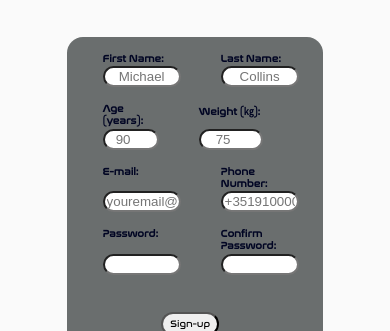
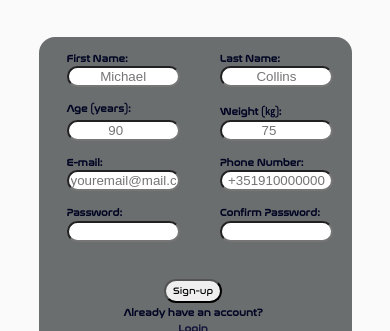
Before and after one commit to mvazramos/signup-form-top, a plain HTML site: page index.html in a window 390 px wide. Shown: the part 513-844 px from the top of the page. Drawn offline with Linux system fonts and the light colour scheme.

Commit message:
fixed sizes for mobile

```diff
--- a/styles.css
+++ b/styles.css
@@ -113,6 +113,8 @@ form {
   align-items: center;
   flex-direction: column;
   gap: 1rem;
+  margin: 0;
+  padding: 0;
 }
 
 .row {
@@ -213,15 +215,30 @@ form input {
     left: 0.6rem;
   }
 
+  form {
+    padding-right: 15px;
+  }
+
+  form input {
+    border-radius: 1rem;
+    width: 27vw;
+    text-align: center;
+  }
+
   .form-container {
-    width: 50vw;
+    width: 70vw;
     background-color: rgba(81, 85, 85, 0.85);
-    padding: 1rem 2.8rem 1rem 1rem;
+    padding: 1rem 1.5rem 1rem 1rem;
     border-radius: 1rem;
   }
 
   .form-section {
-    margin-bottom: 25px;
+    background-color: rgba(250, 250, 250, 0.99);
+    padding-bottom: 25px;
+  }
+
+  .row {
+    width: 60vw;
   }
 
   .row div {
@@ -232,8 +249,6 @@ form input {
     width: 50%;
     gap: 0.1rem;
   }
-
-
 
   h1 {
     font-size: 25px;
@@ -246,4 +261,8 @@ form input {
   .signup-btn button {
     font-size: 0.6rem;
   }
+
+  .image-rights {
+    margin-top: 45px;
+  }
 }
```
